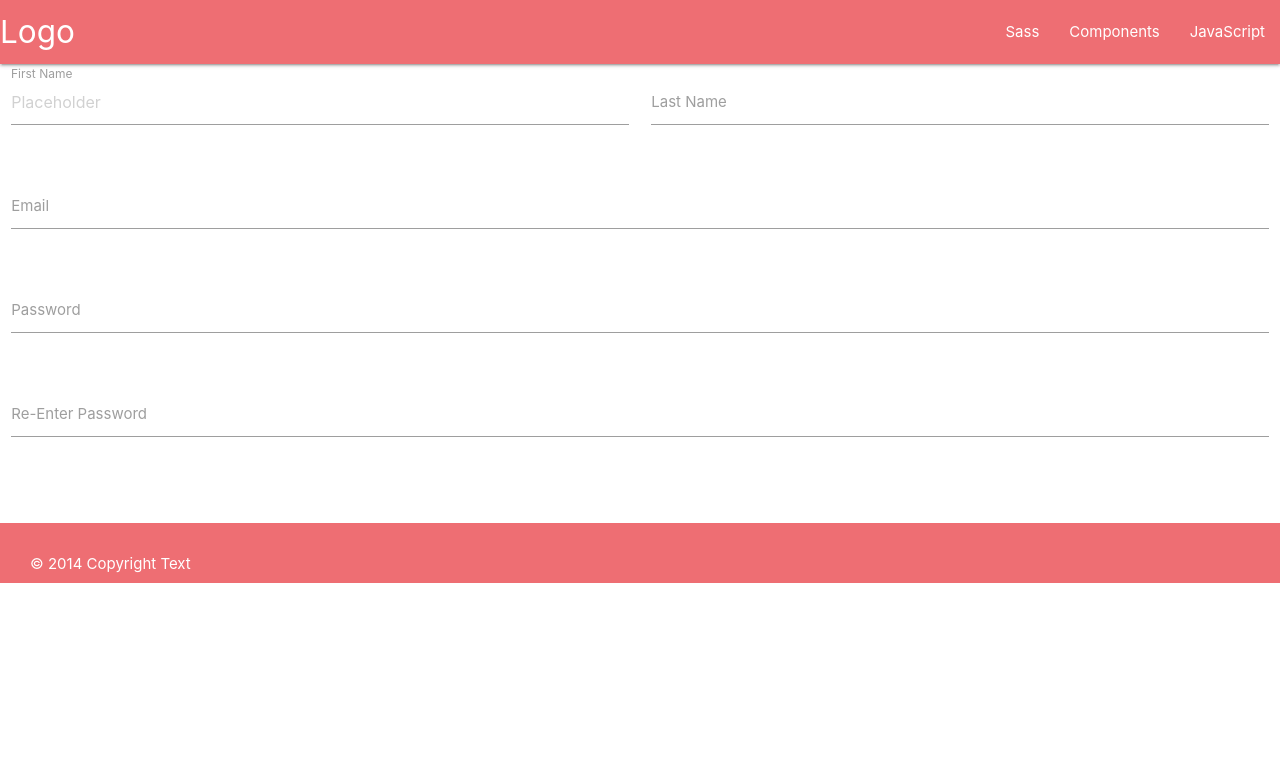
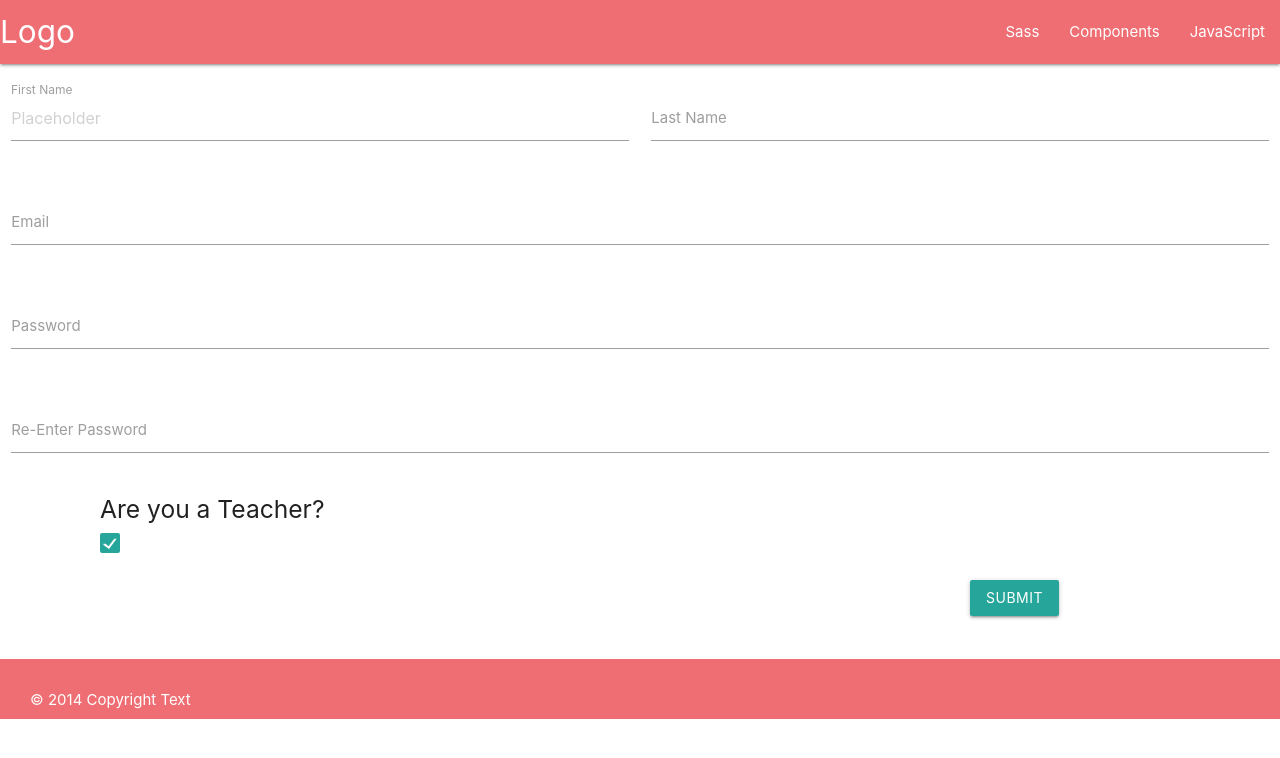
Before and after one commit to JPalmer76/daily_schoolar, a React (Create React App) app in the folder daily_schoolar/client/: page / in a window 1280 px wide. Shown: the top 758 px of the page. Built offline with nearby package versions, Linux system fonts and the light colour scheme.

Commit message:
added some more UI structure

```diff
--- a/daily_schoolar/client/src/Components/RegisterPage/Register.js
+++ b/daily_schoolar/client/src/Components/RegisterPage/Register.js
@@ -1,16 +1,20 @@
 import "./Style.css";
 
-
-import React, { Component } from 'react'
+import React, { Component } from "react";
 
 export default class Register extends Component {
   render() {
     return (
-        <div  class="row">
+      <div class="row">
         <form class="col s12">
           <div class="row">
             <div class="input-field col s6">
-              <input placeholder="Placeholder" id="first_name" type="text" class="validate" />
+              <input
+                placeholder="Placeholder"
+                id="first_name"
+                type="text"
+                class="validate"
+              />
               <label for="first_name">First Name</label>
             </div>
             <div class="input-field col s6">
@@ -39,7 +43,21 @@ export default class Register extends Component {
           </div>
 
         </form>
+        <form  action="filled-in">
+          <p>
+
+            <h5>Are you a Teacher?</h5>
+            <label>
+              <input id="checkbox" type="checkbox" class="filled-in" checked="checked" />
+              <span></span>
+            </label>
+
+          </p>
+        </form>
+        <button className="btn waves-effect waves-light" type="submit" onClick={function() {alert('Was clicked')}}
+            >Submit</button>
       </div>
-    )
+
+    );
   }
 }
--- a/daily_schoolar/client/src/Components/RegisterPage/Style.css
+++ b/daily_schoolar/client/src/Components/RegisterPage/Style.css
@@ -1,3 +1,7 @@
 form {
    margin-left: 100px;
 }
+
+#checkbox {
+    display: inline;
+}
```
